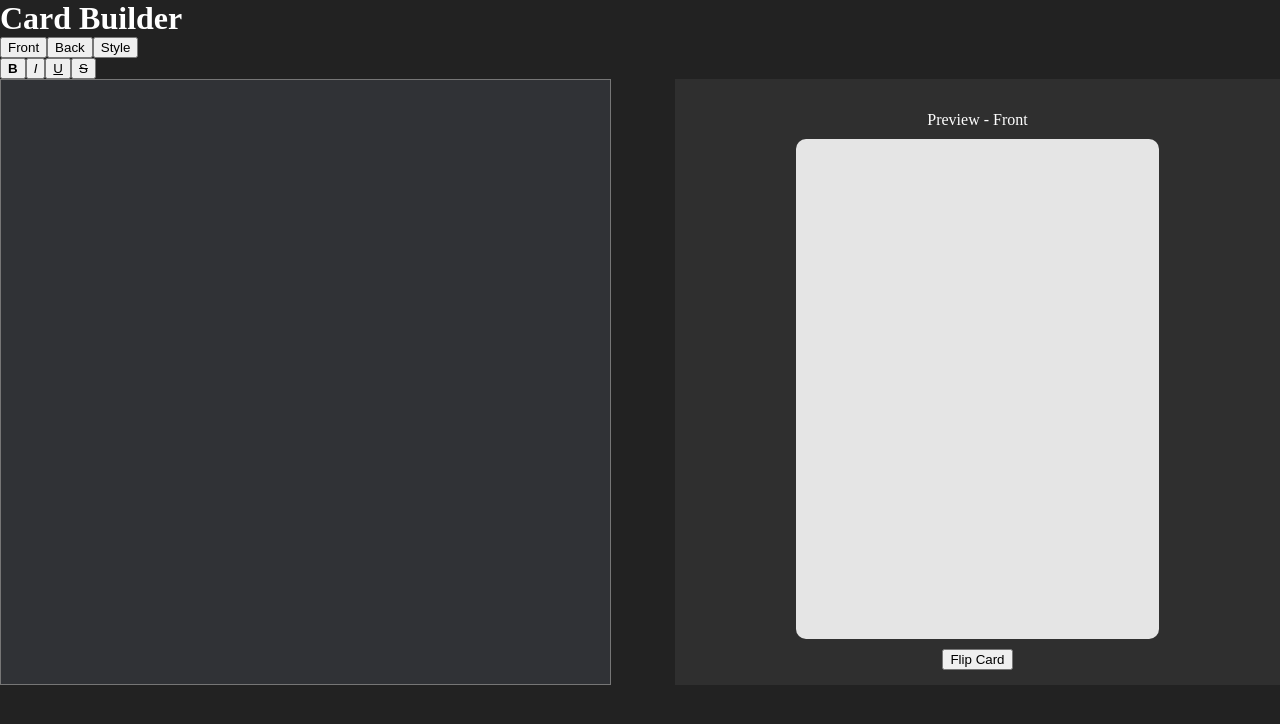
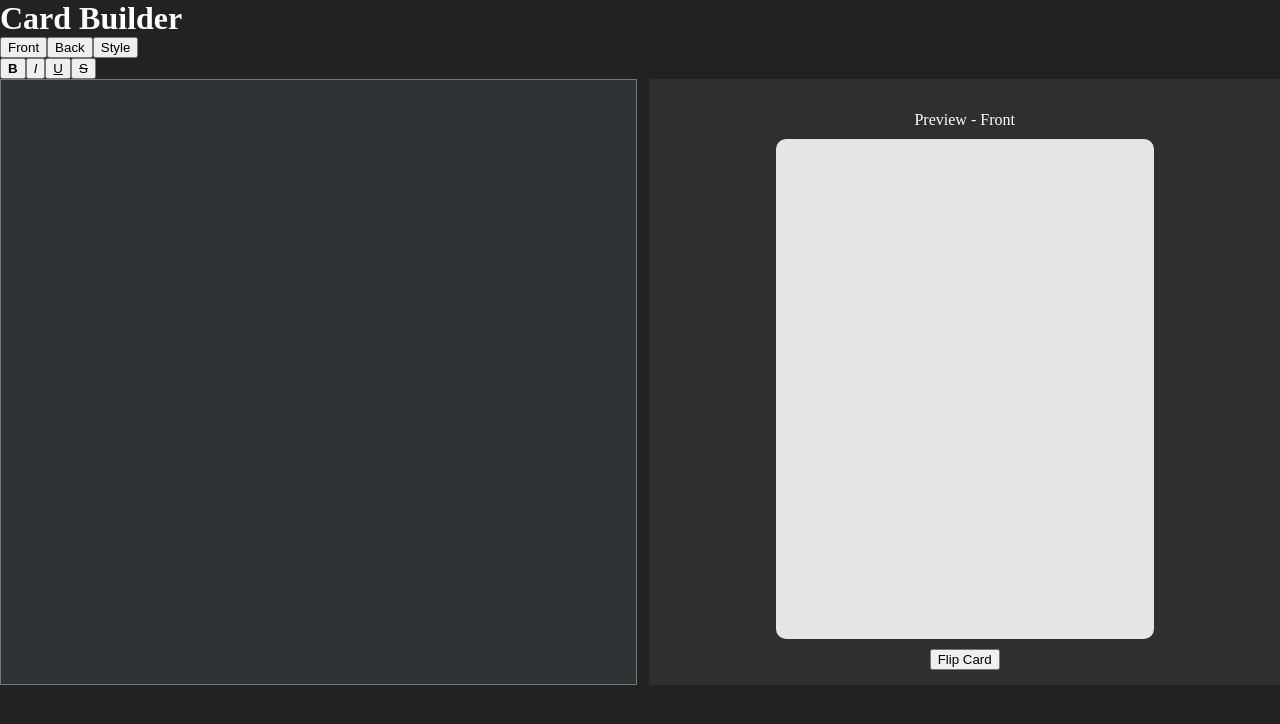
Before and after one commit to 18barbers2/gostudycards, a React (Vite) app in the folder frontend/: page / in a window 1280 px wide. Shown: the top 724 px of the page. Built offline with nearby package versions, Linux system fonts and the light colour scheme.

Commit message:
style: refactor gap size 1->5

```diff
--- a/frontend/src/css/CardBuilder.css
+++ b/frontend/src/css/CardBuilder.css
@@ -36,5 +36,5 @@ iframe {
 
 .card-builder {
     display: flex;
-    gap: 5%;
+    gap: 1%;
 }
```
